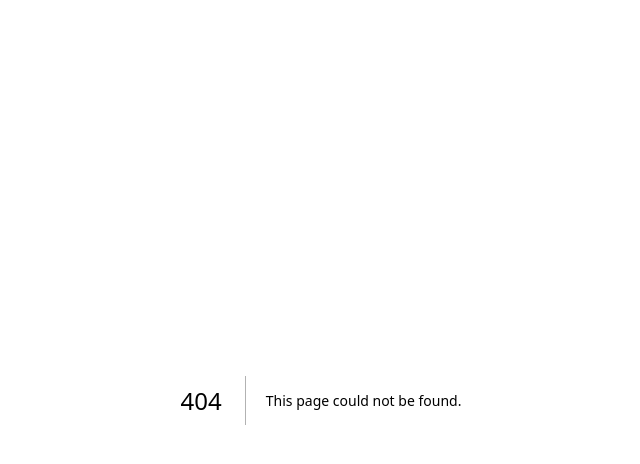
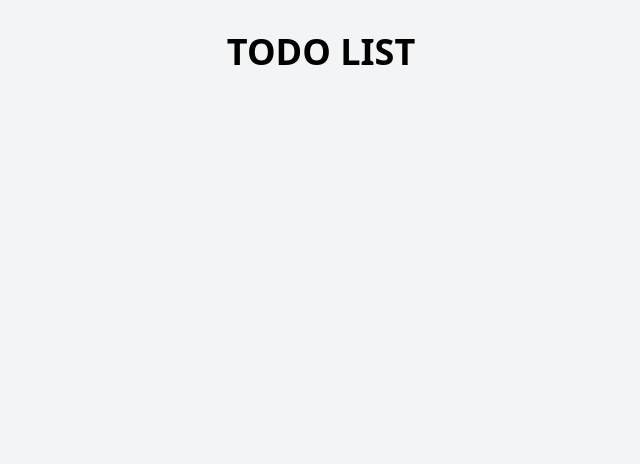
Before and after one commit to bhaveshneet/Mern-Interview-Preparation, a Next.js app in the folder Assignment/Todo-App/frontend/: page /todos in a window 1280 px wide. Before the commit this address had no page. Shown: the top 464 px of the page, without its empty margins (319-959 px from the left). Built offline with nearby package versions, Linux system fonts and the light colour scheme.

Commit message:
Create todos page structure

```diff
--- /dev/null
+++ b/Assignment/Todo-App/frontend/src/app/todos/page.tsx
@@ -0,0 +1,28 @@
+
+"use client";
+
+import { useState } from "react";
+import { useRouter } from "next/navigation";
+
+interface Todo {
+  id: number;
+  title: string;
+  description: string;
+  completed: number;
+}
+
+export default function TodosPage() {
+  const router = useRouter();
+
+  const [todos, setTodos] = useState<Todo[]>([]);
+
+  return (
+    <div className="min-h-screen bg-gray-100 py-8 px-4">
+      <div className="max-w-3xl mx-auto">
+        <h1 className="text-4xl font-bold text-center">
+          TODO LIST
+        </h1>
+      </div>
+    </div>
+  );
+}
```
